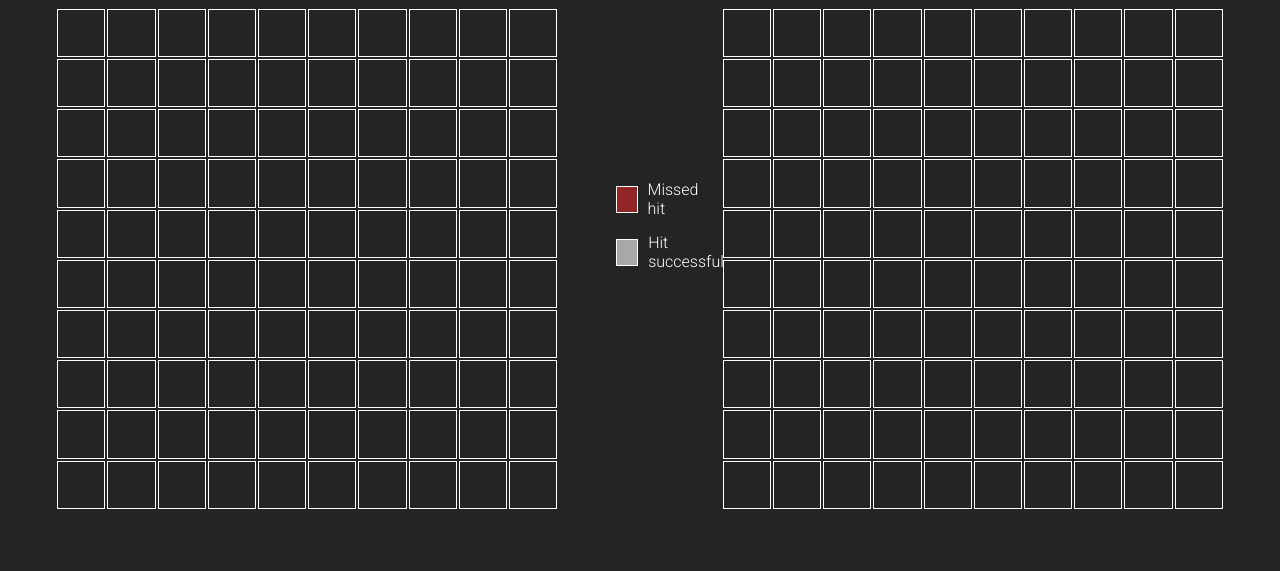
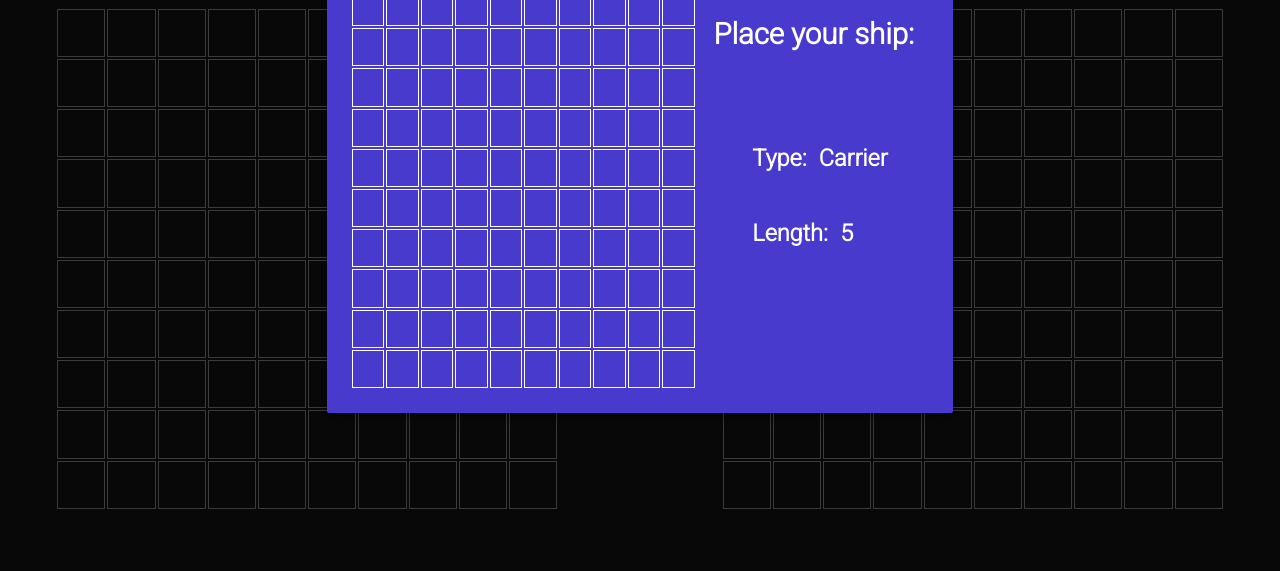
Before and after one commit to adrianhm13/battleship, a website built with webpack: page dist/index.html in a window 1280 px wide. Shown: the part 229-800 px from the top of the page. Built offline with nearby package versions, Linux system fonts and the light colour scheme.

Commit message:
Place ships, basic

```diff
--- a/src/dom.js
+++ b/src/dom.js
@@ -6,28 +6,27 @@ import { humanPlayer, computerPlayer, gameboardHuman, gameboardComputer } from '
 class Render {
   static renderGameboards() {
     const { gameBoard } = gameboardHuman;
-    console.log(gameboardHuman);
     const divHuman = document.getElementById('gameboard-human');
     const divComputer = document.getElementById('gameboard-computer');
     for (let i = 0; i < gameBoard.length; i++) {
       for (let j = 0; j < gameBoard[i].length; j++) {
-        const cell = document.createElement('div');
-        cell.setAttribute('player', gameboardHuman.player);
-        cell.setAttribute('y-position', i);
-        cell.setAttribute('x-position', j);
-        cell.classList.add('cell');
-        divHuman.appendChild(cell);
-      }
-    }
-    for (let i = 0; i < gameBoard.length; i++) {
-      for (let j = 0; j < gameBoard[i].length; j++) {
-        const cell = document.createElement('div');
-        cell.setAttribute('player', gameboardComputer.player);
-        cell.setAttribute('y-position', i);
-        cell.setAttribute('x-position', j);
-        cell.addEventListener('click', (e) => this.inputAttack(e));
-        cell.classList.add('cell-computer');
-        divComputer.appendChild(cell);
+        const cellHuman = document.createElement('div');
+        const cellComputer = document.createElement('div');
+        cellHuman.setAttribute('player', gameboardHuman.player);
+        cellHuman.setAttribute('y-position', i);
+        cellHuman.setAttribute('x-position', j);
+
+        cellComputer.setAttribute('player', gameboardComputer.player);
+        cellComputer.setAttribute('y-position', i);
+        cellComputer.setAttribute('x-position', j);
+
+        cellComputer.addEventListener('click', (e) => this.inputAttack(e));
+
+        cellHuman.classList.add('cell');
+        cellComputer.classList.add('cell-computer');
+
+        divHuman.appendChild(cellHuman);
+        divComputer.appendChild(cellComputer);
       }
     }
   }
@@ -58,6 +57,36 @@ class Render {
     );
     cellClicked.classList.add('hit-cell');
   }
+
+  static menuPlaceShips() {
+    const shipsInfo = [
+      { type: 'carrier', length: 5 },
+      { type: 'battleship', length: 4 },
+      { type: 'destroyer', length: 3 },
+      { type: 'submarine', length: 3 },
+      { type: 'patrol', length: 2 },
+    ];
+    const { gameBoard } = gameboardHuman;
+    const divGameboard = document.getElementById('copy-gameboard');
+    for (let i = 0; i < gameBoard.length; i++) {
+      for (let j = 0; j < gameBoard[i].length; j++) {
+        const cell = document.createElement('div');
+        cell.setAttribute('y-position', i);
+        cell.setAttribute('x-position', j);
+
+        cell.addEventListener('mouseover', (e) => this.mouseOverPlacing(e, shipsInfo));
+
+        cell.classList.add('cell-computer');
+
+        divGameboard.appendChild(cell);
+      }
+    }
+  }
+
+  static mouseOverPlacing(e, shipsInfo){
+    console.log(e)
+    console.log(shipsInfo);
+  }
 }
 
 export { Render };
--- a/src/game.js
+++ b/src/game.js
@@ -18,7 +18,7 @@ function initGame() {
   Render.renderGameboards();
 }
 function gameEnd(loser){
-  console.log(loser)
+  alert(`The loser is: ${loser}`)
 }
 
 export { initGame, humanPlayer, computerPlayer, gameboardHuman, gameboardComputer, gameEnd };
--- a/src/gameboard.js
+++ b/src/gameboard.js
@@ -53,6 +53,7 @@ class Gameboard {
     ship.type = typeShip;
     ship.coordinates = [];
     this.ships.push(ship);
+    // Add placement possible
     if (align === 'vertical') {
       for (let i = 0; i < length; i++) {
         ship.coordinates.push({ row: yPosition, column: xPosition });
--- a/src/index.js
+++ b/src/index.js
@@ -1,4 +1,6 @@
 import { initGame } from './game'
+import {Render} from './dom'
 import './style.css'
 
 initGame();
+Render.menuPlaceShips();
--- a/src/player.js
+++ b/src/player.js
@@ -7,7 +7,8 @@ class Player {
   }
 
   attackEnemy(yPosition, xPosition, enemyGameboard) {
-    enemyGameboard.receiveAttack(yPosition, xPosition);
+    if(enemyGameboard.receiveAttack(yPosition, xPosition)){return true}
+    return false;
   }
 
   randomMove(enemyGameboard) {
--- a/src/style.css
+++ b/src/style.css
@@ -5,6 +5,57 @@ html, body{
     padding: 0;
     height: 100vh;
     width: 100vw;
+}
+.menu-place-ships{
+    width: 100%;
+    height: 100%;
+    margin: auto;
+    position: fixed;
+    z-index: 1;
+    background-color: rgb(0,0,0);
+    background-color: rgba(0, 0, 0, 0.767);
+}
+.menu-place-content{
+    width: 45%;
+    height: 50%;
+    padding: 25px;
+    margin: 15% auto;
+    background-color: rgb(72, 58, 204);
+    border-radius: 2px;
+    box-shadow: 0 4px 8px 0 rgba(0, 0, 0, 0.2), 0 6px 20px 0 rgba(0, 0, 0, 0.19);
+    display: flex;
+    flex-direction: row;
+    gap: 5px;
+}
+.ls-mp{
+    display: grid;
+    grid-template-columns: repeat(10, 1fr);
+    grid-template-rows: repeat(10, 1fr);
+    column-gap: 2px;
+    row-gap: 2px;
+    width: 60%;
+    height: 100%;
+}
+.rs-mp{
+    width: 40%;
+    height: 100%;
+    font-family: 'Roboto', sans-serif;
+    font-weight: 400;
+    font-size: 25px;
+    color: white;
+    display: flex;
+    flex-direction: column;
+    justify-content: flex-start;
+    gap: 10%;
+    align-items: center;
+}
+.rs-mp div.title{
+}
+.rs-mp div div{
+    display: flex;
+    flex-direction: row;
+    gap: 10%;
+    font-size: 20px;
 }
 .content{
     display: flex;
```
Also changed, not shown: dist/bundle.js, dist/index.html.
